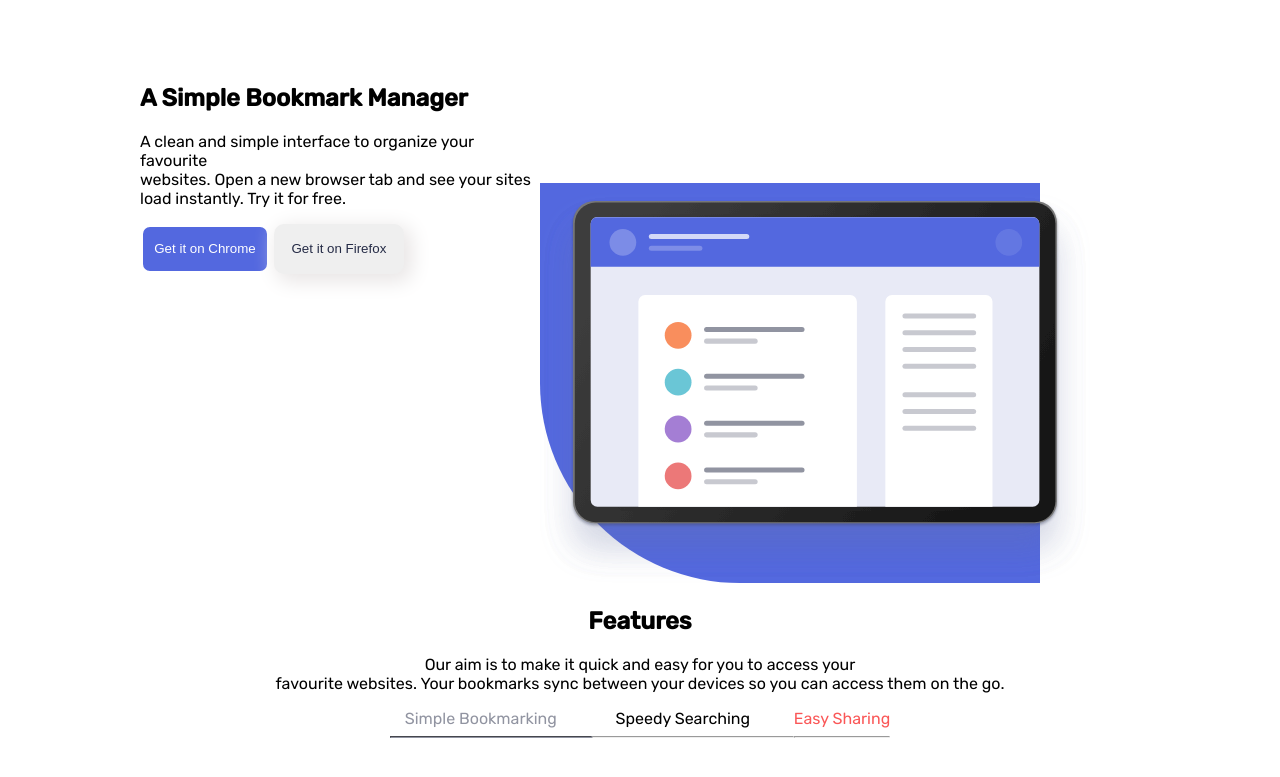
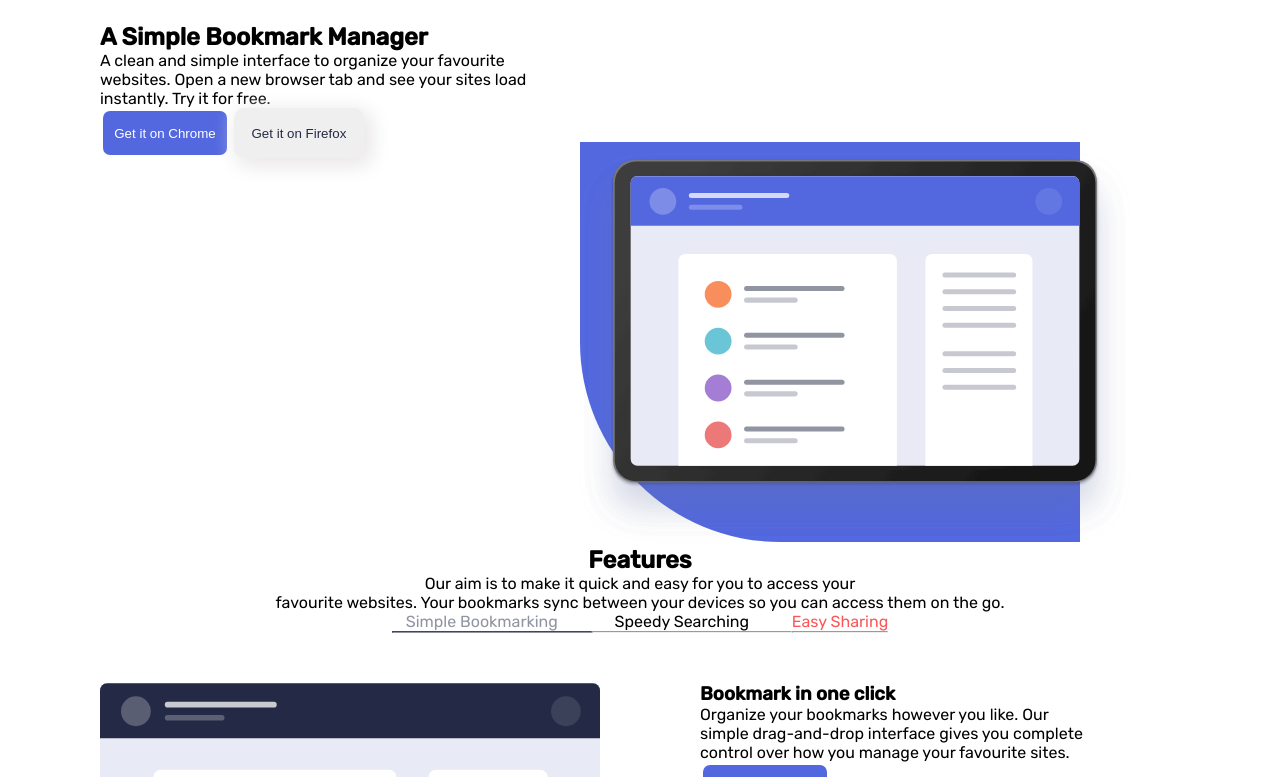
Before and after one commit to Lawanaji/bookmark-landing-page-master, a plain HTML site: page index.html in a window 1280 px wide. Shown: the part 107-884 px from the top of the page. Drawn offline with nearby package versions, Linux system fonts and the light colour scheme; files that its build step writes are made by us from their sources.

Commit message:
Update index.scss

```diff
--- a/index.scss
+++ b/index.scss
@@ -1,6 +1,9 @@
+*{
+  margin: 0%;
+  box-sizing: border-box;
+  padding: 0;
+}
 body {
-  margin: 0%;
-  padding: 40px;
   font-family: "Rubik", sans-serif;
 }
 .logo {
```
